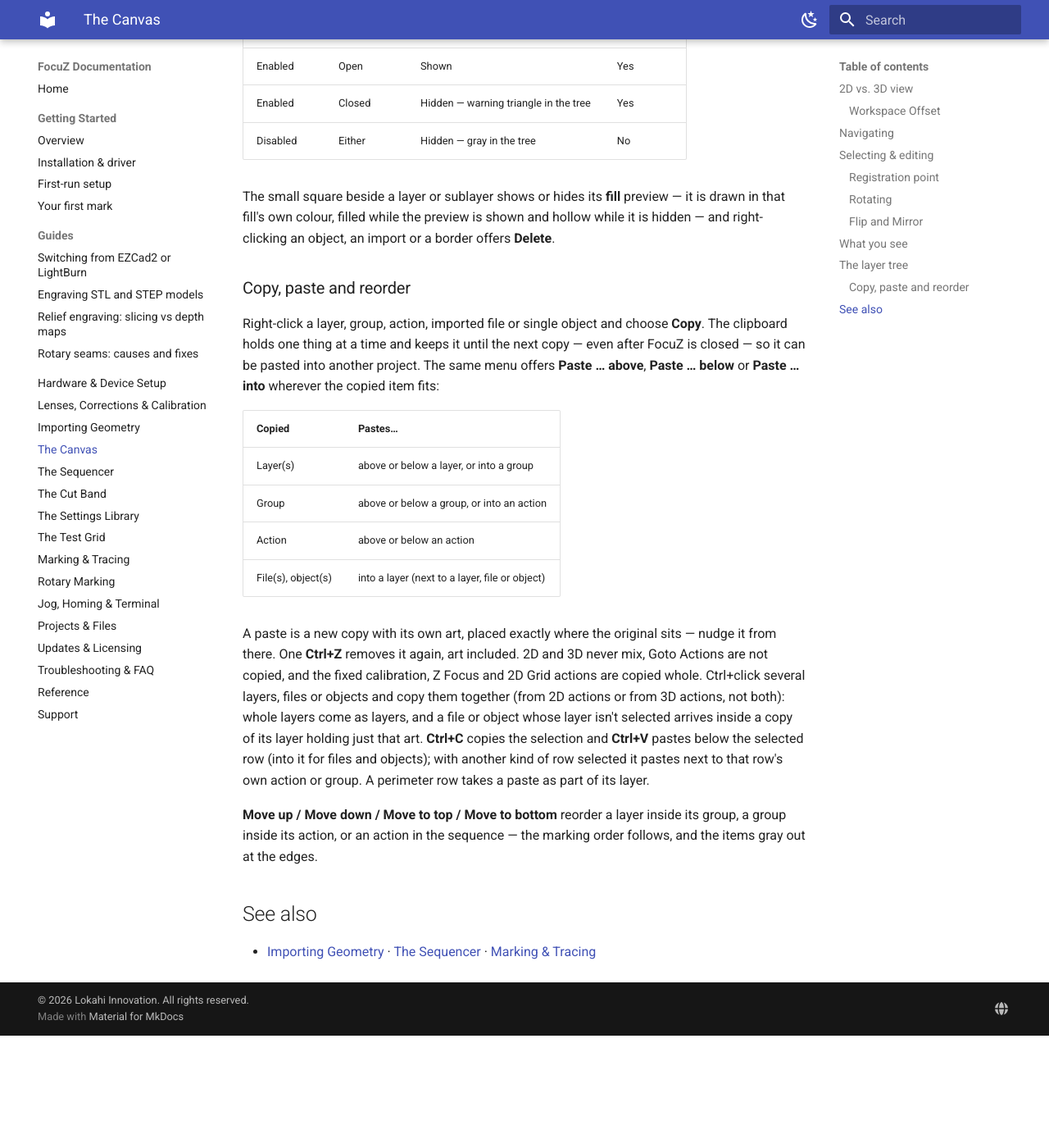
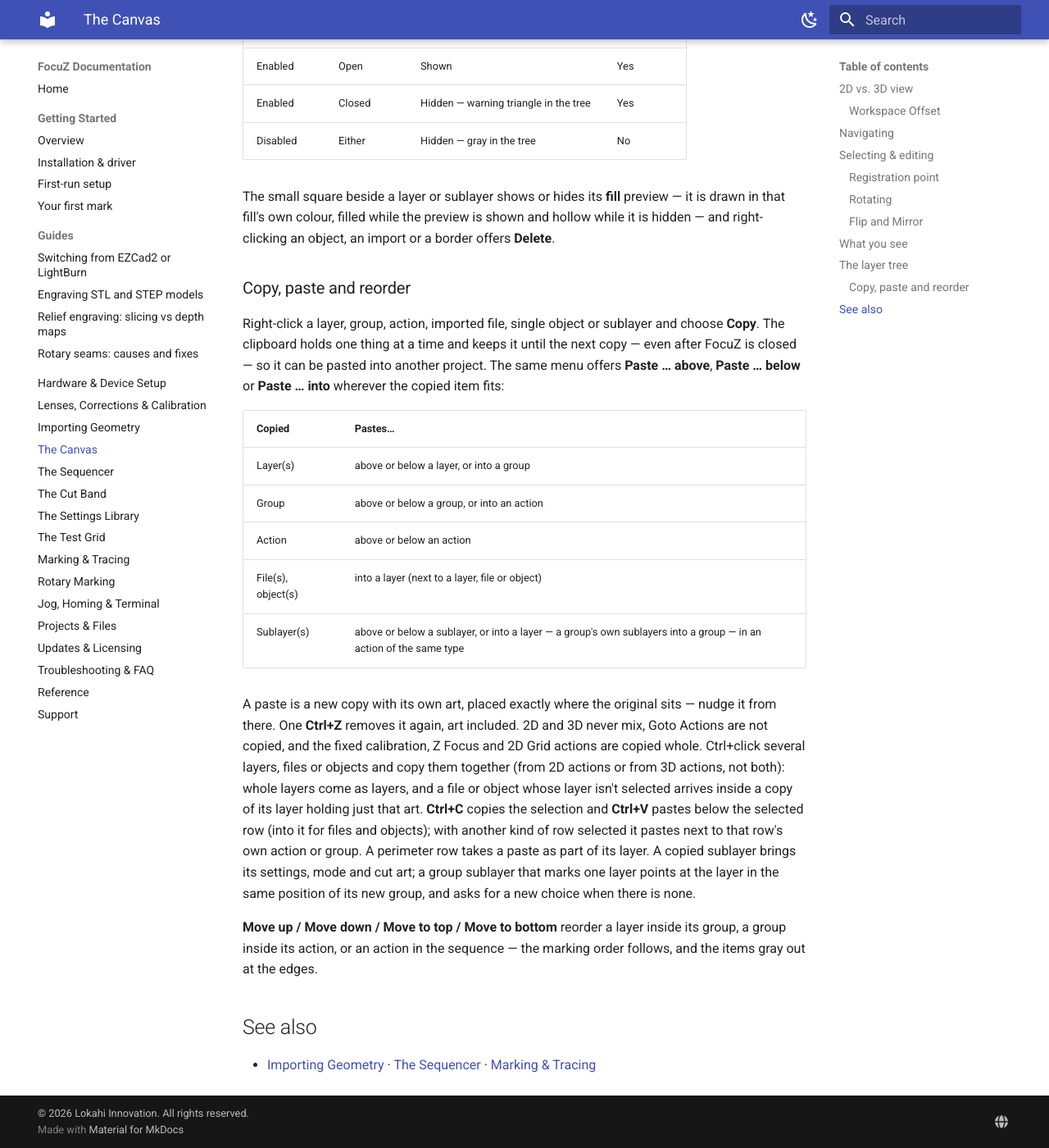
Before and after one commit to Lokahi-Shop/focuz-docs, an MkDocs documentation site: the page built from docs/canvas.md, in a window 1280 px wide and 1400 px high, scrolled down 5440 px. Shown: the whole window at 82% size. Built offline with MkDocs 1.6.1 and Material for MkDocs 9.7.7, drawn with Linux system fonts in a browser that asks for light colours; before the commit the page ends 6703 px from its top, so only the background shows below that.

Commit message:
Layer tree: sublayers copy and paste between matching actions
Co-Authored-By: Claude Fable 5.1 <noreply@anthropic.com>

```diff
--- a/docs/canvas.md
+++ b/docs/canvas.md
@@ -181,8 +181,8 @@ object, an import or a border offers **Delete**.
 
 ### Copy, paste and reorder
 
-Right-click a layer, group, action, imported file or single object and choose **Copy**. The clipboard holds one
-thing at a time and keeps it until the next copy — even after FocuZ is closed — so it can be pasted into another
+Right-click a layer, group, action, imported file, single object or sublayer and choose **Copy**. The clipboard holds
+one thing at a time and keeps it until the next copy — even after FocuZ is closed — so it can be pasted into another
 project. The same menu offers **Paste … above**, **Paste … below** or **Paste … into** wherever the copied item
 fits:
 
@@ -192,6 +192,7 @@ fits:
 | Group | above or below a group, or into an action |
 | Action | above or below an action |
 | File(s), object(s) | into a layer (next to a layer, file or object) |
+| Sublayer(s) | above or below a sublayer, or into a layer — a group's own sublayers into a group — in an action of the same type |
 
 A paste is a new copy with its own art, placed exactly where the original sits — nudge it from there. One
 **Ctrl+Z** removes it again, art included. 2D and 3D never mix, Goto Actions are not copied, and the fixed
@@ -200,7 +201,8 @@ them together (from 2D actions or from 3D actions, not both): whole layers come
 whose layer isn't selected arrives inside a copy of its layer holding just that art. **Ctrl+C** copies the
 selection and **Ctrl+V** pastes below the selected row (into it for files and objects); with another kind of
 row selected it pastes next to that row's own action or group. A perimeter row takes a paste as part of its
-layer.
+layer. A copied sublayer brings its settings, mode and cut art; a group sublayer that marks one layer points at
+the layer in the same position of its new group, and asks for a new choice when there is none.
 
 **Move up / Move down / Move to top / Move to bottom** reorder a layer inside its group, a group inside its
 action, or an action in the sequence — the marking order follows, and the items gray out at the edges.
```
Also changed, not shown: docs/sequencer.md (+1 -1 lines).
